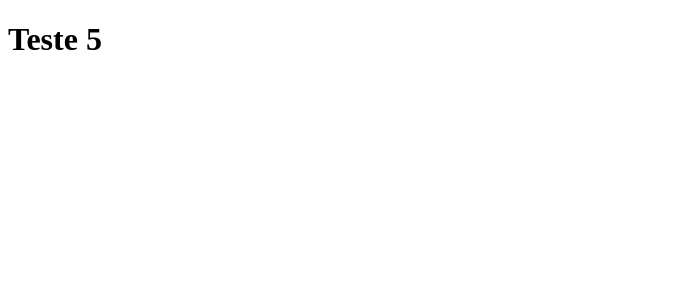
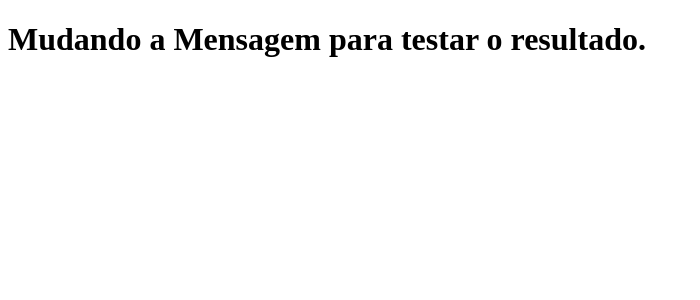
Before and after one commit to EliadeSantos/clone-tabnews, a Next.js app: page / in a window 1280 px wide. Shown: the top 300 px of the page, without its empty margins (0-700 px from the left). Built offline with nearby package versions, Linux system fonts and the light colour scheme.

Commit message:
adicionando o arquivo .gitignore

```diff
--- a/pages/index.js
+++ b/pages/index.js
@@ -1,5 +1,5 @@
 function Home() {
-    return <h1>Teste 5</h1>
+    return <h1>Mudando a Mensagem para testar o resultado.</h1>
 }
 
 export default Home;
```
Also changed, not shown: 1 other file (tests, documents, lock files or other folders).
